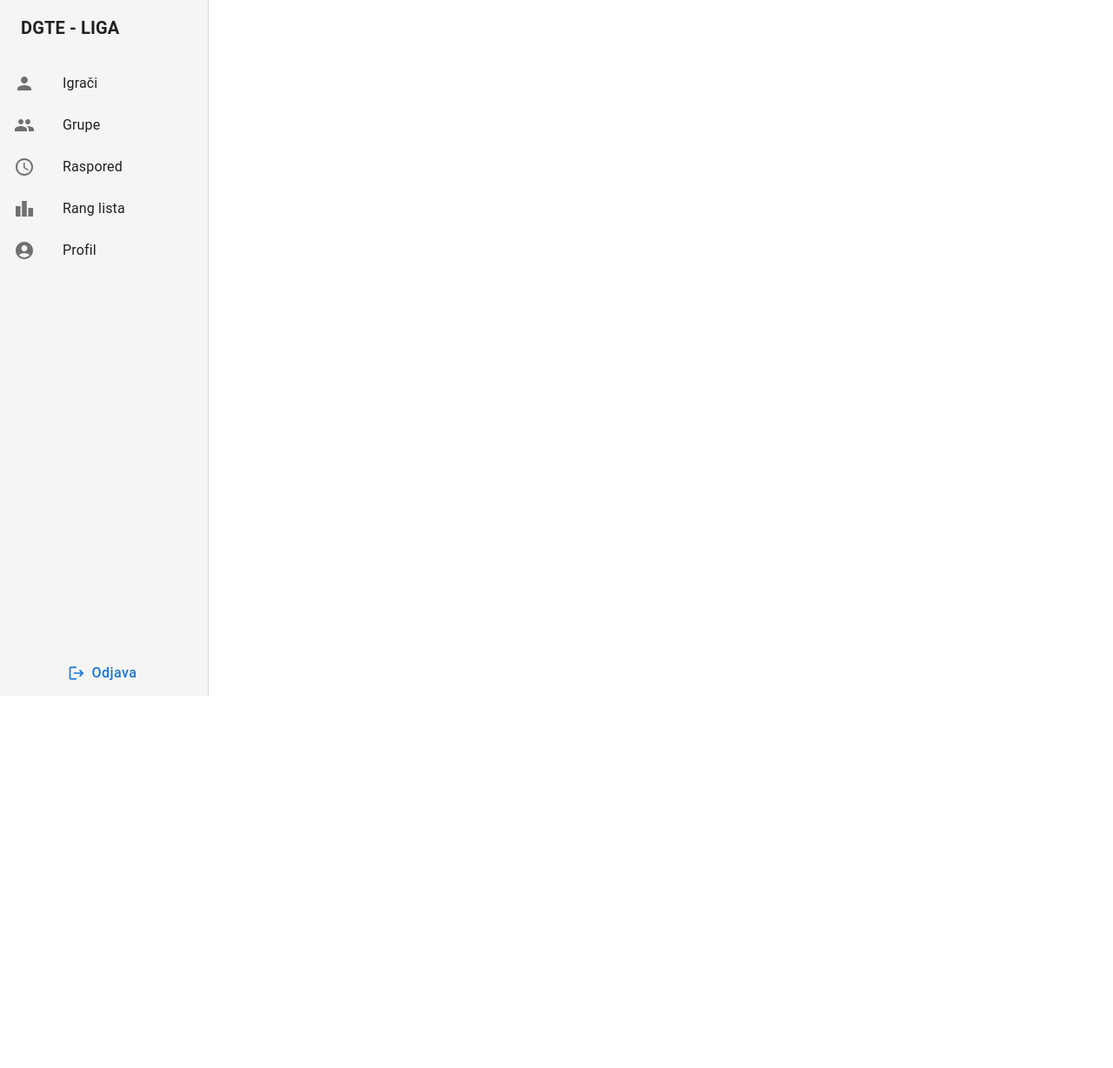
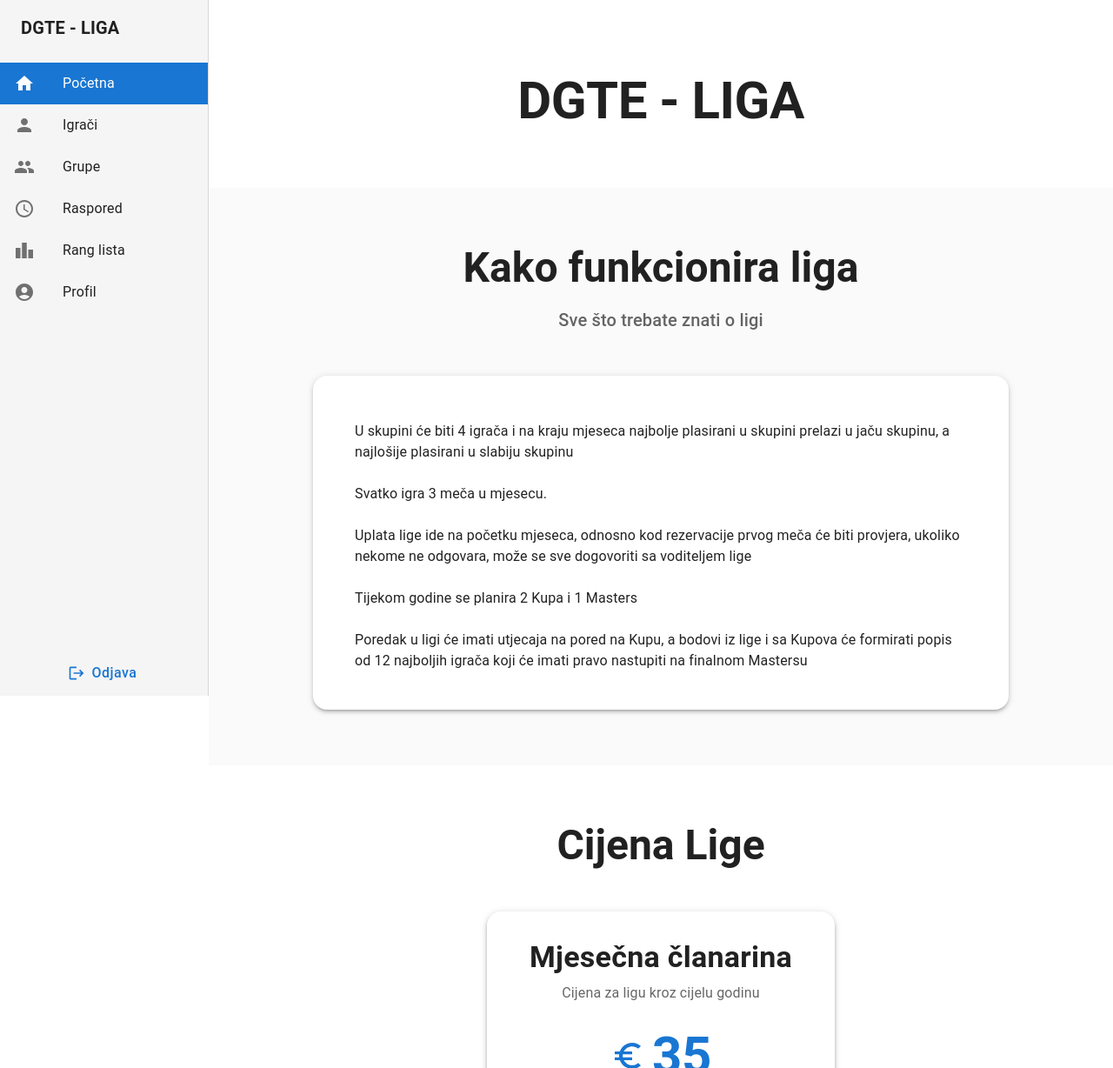
Before and after one commit to dev-unevis/dgte-liga, a React (Vite) app: page / in a window 1280 px wide. Shown: the top 1228 px of the page at 87% size. Before the commit the page ends 800 px from the top, so only its background shows below. Built offline with nearby package versions, Linux system fonts and the light colour scheme; no server answers; the database is empty; sample sign-in values are in the browser's storage.

Commit message:
add proper home page

```diff
--- a/src/layout/sidebar.tsx
+++ b/src/layout/sidebar.tsx
@@ -1,6 +1,7 @@
 import {
   AccountCircle,
   Group,
+  Home,
   Leaderboard,
   Logout,
   Menu,
@@ -31,6 +32,7 @@ import { app } from "../../firebase";
 const drawerWidth = 240;
 
 const menuItems = [
+  { text: "Početna", icon: <Home />, path: "/" },
   { text: "Igrači", icon: <Person />, path: "/players" },
   { text: "Grupe", icon: <Group />, path: "/groups" },
   { text: "Raspored", icon: <Schedule />, path: "/matches" },
--- a/src/main.tsx
+++ b/src/main.tsx
@@ -21,6 +21,7 @@ import theme from "./theme.ts";
 import "dayjs/locale/hr";
 import { Rankings } from "./pages/Rankings.tsx";
 import { Loader } from "./providers/Loader.tsx";
+import Home from "./pages/Home.tsx";
 
 createRoot(document.getElementById("root")!).render(
   <StrictMode>
@@ -48,7 +49,8 @@ createRoot(document.getElementById("root")!).render(
                   <Route path="matches" element={<Matches />} />
                   <Route path="profile" element={<ProfilePage />} />
                   <Route path="rankings" element={<Rankings />} />
-                </Routes>
+                  <Route path="/" element={<Home />} />
+                 </Routes>
               </Layout>
               <Redirect />
             </ThemeProvider>
--- /dev/null
+++ b/src/pages/Home.tsx
@@ -0,0 +1,241 @@
+import {
+  Box,
+  Typography,
+  Button,
+  Card,
+  CardContent,
+  Grid,
+  Container,
+  List,
+  ListItem,
+  ListItemText,
+  Divider,
+  Paper,
+} from "@mui/material";
+import {
+  EuroSymbol as Euro,
+  Schedule as Clock,
+  LocationOn as MapPin,
+  EmojiEvents as Trophy,
+} from "@mui/icons-material";
+
+export default function Home() {
+  return (
+    <Box
+      sx={{ minHeight: "100vh", bgcolor: "background.default", width: "100%" }}
+    >
+      {/* Hero Section */}
+      <Box
+        sx={{
+          py: 5,
+          px: 2,
+          textAlign: "center",
+        }}
+      >
+        <Container maxWidth="md">
+          <Typography
+            variant="h2"
+            component="h1"
+            sx={{ fontWeight: "bold", mb: 3, color: "text.primary" }}
+          >
+            DGTE - LIGA
+          </Typography>
+        </Container>
+      </Box>
+
+      {/* League Info */}
+      <Box sx={{ py: 8, px: 2, bgcolor: "grey.50" }}>
+        <Container maxWidth="lg">
+          <Box sx={{ textAlign: "center", mb: 6 }}>
+            <Typography
+              variant="h3"
+              component="h2"
+              sx={{ fontWeight: "bold", mb: 2 }}
+            >
+              Kako funkcionira liga
+            </Typography>
+            <Typography variant="h6" color="text.secondary">
+              Sve što trebate znati o ligi
+            </Typography>
+          </Box>
+
+          <Card sx={{ maxWidth: "800px", mx: "auto", boxShadow: 3 }}>
+            <CardContent sx={{ p: 4 }}>
+              <List>
+                <ListItem>
+                  <ListItemText primary="U skupini će biti 4 igrača i na kraju mjeseca najbolje plasirani u skupini prelazi u jaču skupinu, a najlošije plasirani u slabiju skupinu" />
+                </ListItem>
+                <ListItem>
+                  <ListItemText primary="Svatko igra 3 meča u mjesecu." />
+                </ListItem>
+                <ListItem>
+                  <ListItemText primary="Uplata lige ide na početku mjeseca, odnosno kod rezervacije prvog meča će biti provjera, ukoliko nekome ne odgovara, može se sve dogovoriti sa voditeljem lige" />
+                </ListItem>
+                <ListItem>
+                  <ListItemText primary="Tijekom godine se planira 2 Kupa i 1 Masters" />
+                </ListItem>
+                <ListItem>
+                  <ListItemText primary="Poredak u ligi će imati utjecaja na pored na Kupu, a bodovi iz lige i sa Kupova će formirati popis od 12 najboljih igrača koji će imati pravo nastupiti na finalnom Mastersu" />
+                </ListItem>
+              </List>
+            </CardContent>
+          </Card>
+        </Container>
+      </Box>
+
+      {/* Pricing Section */}
+      <Box sx={{ py: 8, px: 2 }}>
+        <Container maxWidth="sm">
+          <Box sx={{ textAlign: "center", mb: 6 }}>
+            <Typography
+              variant="h3"
+              component="h2"
+              sx={{ fontWeight: "bold", mb: 2 }}
+            >
+              Cijena Lige
+            </Typography>
+          </Box>
+
+          <Card sx={{ maxWidth: "400px", mx: "auto", boxShadow: 4 }}>
+            <CardContent sx={{ textAlign: "center", p: 4 }}>
+              <Typography variant="h4" component="h3" sx={{ mb: 1 }}>
+                Mjesečna članarina
+              </Typography>
+              <Typography variant="body1" color="text.secondary" sx={{ mb: 3 }}>
+                Cijena za ligu kroz cijelu godinu
+              </Typography>
+              <Box
+                sx={{
+                  display: "flex",
+                  alignItems: "center",
+                  justifyContent: "center",
+                  mb: 2,
+                }}
+              >
+                <Euro sx={{ fontSize: 40, color: "primary.main", mr: 1 }} />
+                <Typography
+                  variant="h2"
+                  component="span"
+                  sx={{ fontWeight: "bold", color: "primary.main" }}
+                >
+                  35
+                </Typography>
+              </Box>
+            </CardContent>
+          </Card>
+        </Container>
+      </Box>
+
+      {/* Rules Section */}
+      <Box sx={{ py: 8, px: 2, bgcolor: "grey.50" }}>
+        <Container maxWidth="lg">
+          <Box sx={{ textAlign: "center", mb: 6 }}>
+            <Typography
+              variant="h3"
+              component="h2"
+              sx={{ fontWeight: "bold", mb: 2 }}
+            >
+              Pravila igre
+            </Typography>
+            <Typography variant="h6" color="text.secondary">
+              Različita pravila za vanjsko i unutarnje igranje
+            </Typography>
+          </Box>
+          <div className="flex w-full justify-center items-center gap-10">
+            <Card sx={{ height: "100%", boxShadow: 2 }}>
+              <CardContent sx={{ p: 3 }}>
+                <Box sx={{ display: "flex", alignItems: "center", mb: 2 }}>
+                  <MapPin sx={{ color: "primary.main", mr: 1 }} />
+                  <Typography
+                    variant="h5"
+                    component="h3"
+                    sx={{ fontWeight: "bold" }}
+                  >
+                    Vanjski tereni
+                  </Typography>
+                </Box>
+                <Box sx={{ display: "flex", alignItems: "center", mb: 2 }}>
+                  <Clock
+                    sx={{ color: "text.secondary", mr: 1, fontSize: 20 }}
+                  />
+                  <Typography variant="body2">
+                    Rezervacija termina je 2 sata
+                  </Typography>
+                </Box>
+                <Typography
+                  variant="subtitle1"
+                  sx={{ fontWeight: "bold", mb: 1 }}
+                >
+                  Format igre:
+                </Typography>
+                <Typography variant="body2" color="text.secondary">
+                  Igra se 2 seta do 6 (tie brake do 7)
+                </Typography>
+              </CardContent>
+            </Card>
+
+            <Card sx={{ height: "100%", boxShadow: 2 }}>
+              <CardContent sx={{ p: 3 }}>
+                <Box sx={{ display: "flex", alignItems: "center", mb: 2 }}>
+                  <MapPin sx={{ color: "secondary.main", mr: 1 }} />
+                  <Typography
+                    variant="h5"
+                    component="h3"
+                    sx={{ fontWeight: "bold" }}
+                  >
+                    Balon (unutarnji)
+                  </Typography>
+                </Box>
+                <Box sx={{ display: "flex", alignItems: "center", mb: 2 }}>
+                  <Clock
+                    sx={{ color: "text.secondary", mr: 1, fontSize: 20 }}
+                  />
+                  <Typography variant="body2">
+                    Rezervacija traje 1,5 sat
+                  </Typography>
+                </Box>
+                <Typography
+                  variant="subtitle1"
+                  sx={{ fontWeight: "bold", mb: 1 }}
+                >
+                  Format igre:
+                </Typography>
+                <Typography variant="body2" color="text.secondary">
+                  Igra se 2 seta (kreće se od 2:2), tie brake do 7
+                </Typography>
+              </CardContent>
+            </Card>
+          </div>
+        </Container>
+      </Box>
+
+      {/* Footer */}
+      <Paper sx={{ mt: 4 }} elevation={0}>
+        <Container maxWidth="md">
+          <Box sx={{ textAlign: "center" }}>
+            <Box
+              sx={{
+                display: "flex",
+                alignItems: "center",
+                justifyContent: "center",
+                mb: 2,
+              }}
+            >
+              <Trophy sx={{ color: "primary.main", mr: 1 }} />
+              <Typography
+                variant="h5"
+                component="h4"
+                sx={{ fontWeight: "bold" }}
+              >
+                DGTE - Liga
+              </Typography>
+            </Box>
+            <Typography variant="body1" color="text.secondary">
+              Tenis liga za sve razine igrača
+            </Typography>
+          </Box>
+        </Container>
+      </Paper>
+    </Box>
+  );
+}
```
